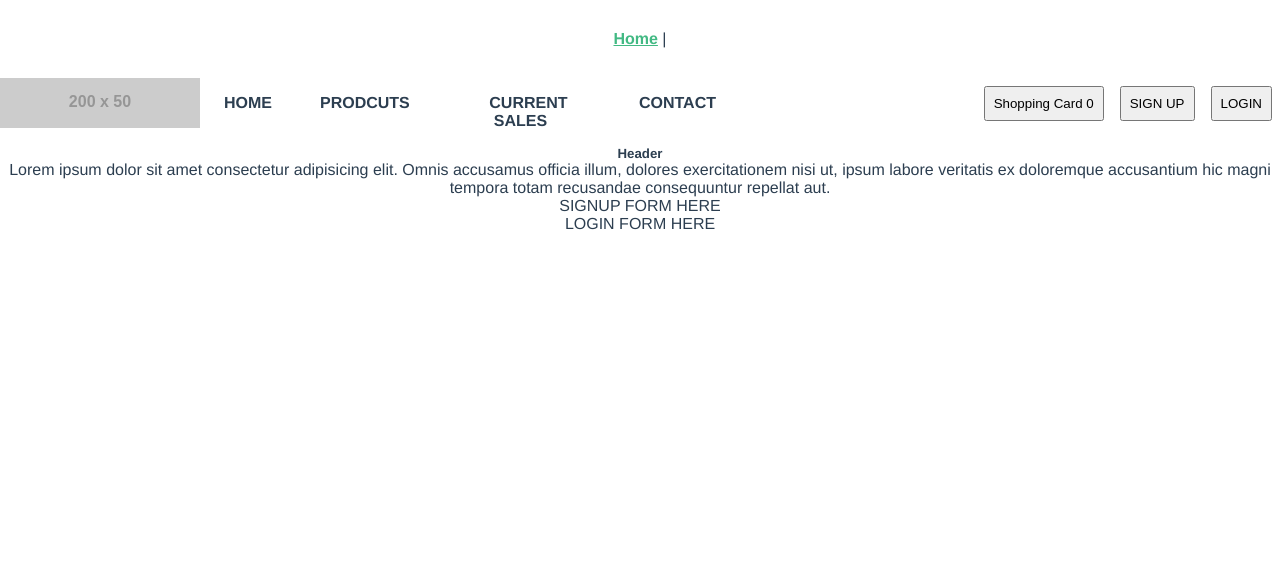
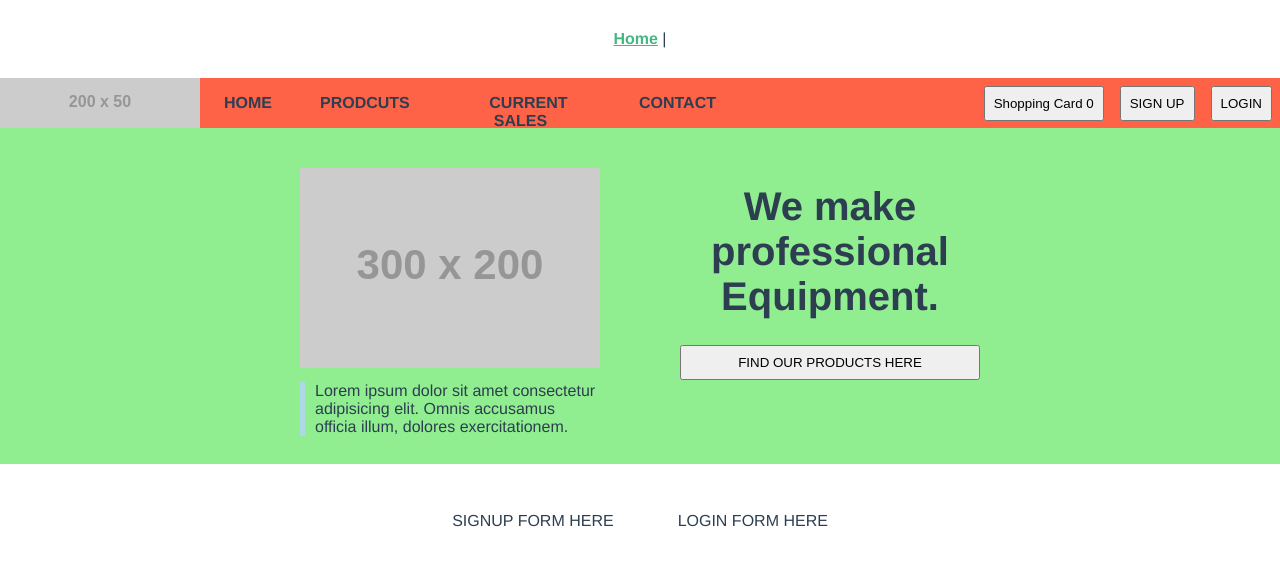
Before and after one commit to TapeMate/vue-php-store-prototype-frontend, a Vue app: page / in a window 1280 px wide. Shown: the top 566 px of the page. Built offline with nearby package versions, Linux system fonts and the light colour scheme.

Commit message:
implemented basic home section layout.

```diff
--- a/public/css/main.css
+++ b/public/css/main.css
@@ -1,6 +1,7 @@
 .navbar-wrapper {
   width: 100%;
   height: 50px;
+  background: tomato;
 }
 .navbar-wrapper .navbar-main {
   padding: 0;
@@ -37,6 +38,64 @@
   padding: 0.5rem;
 }
 
+.home-section-wrapper {
+  width: 100%;
+  height: 100%;
+  display: flex;
+  flex-direction: column;
+}
+.home-section-wrapper .section-container:nth-of-type(1) {
+  height: 42vh;
+  background: lightgreen;
+}
+.home-section-wrapper .section-container:nth-of-type(1) section {
+  display: flex;
+  justify-content: center;
+  align-items: center;
+}
+.home-section-wrapper .section-container:nth-of-type(1) section .section-content-container:nth-of-type(1) {
+  margin: 40px;
+  height: 300px;
+  width: 300px;
+}
+.home-section-wrapper .section-container:nth-of-type(1) section .section-content-container:nth-of-type(1) p {
+  border-left: 5px solid lightblue;
+  text-align: left;
+  padding-left: 10px;
+  margin-top: 10px;
+}
+.home-section-wrapper .section-container:nth-of-type(1) section .section-content-container:nth-of-type(2) {
+  margin: 40px;
+  height: 300px;
+  width: 300px;
+  display: flex;
+  flex-direction: column;
+  justify-content: flex-start;
+}
+.home-section-wrapper .section-container:nth-of-type(1) section .section-content-container:nth-of-type(2) h5 {
+  font-size: 2.5rem;
+  padding: 1rem;
+}
+.home-section-wrapper .section-container:nth-of-type(1) section .section-content-container:nth-of-type(2) button {
+  padding: 0.5rem;
+  margin-top: 10px;
+}
+.home-section-wrapper .section-container:nth-of-type(2) {
+  display: flex;
+  justify-content: center;
+  align-items: center;
+}
+.home-section-wrapper .section-container:nth-of-type(2) section {
+  display: flex;
+  justify-content: center;
+  align-items: center;
+  margin-top: 1rem;
+}
+.home-section-wrapper .section-container:nth-of-type(2) section .section-login-container,
+.home-section-wrapper .section-container:nth-of-type(2) section .section-signup-container {
+  padding: 2rem;
+}
+
 * {
   padding: 0;
   margin: 0;
--- a/src/assets/scss/main.scss
+++ b/src/assets/scss/main.scss
@@ -1,4 +1,5 @@
 @use "./partials/navbar-main";
+@use "./partials/home-sections";
 
 * {
   padding: 0;
--- /dev/null
+++ b/src/assets/scss/partials/_home-sections.scss
@@ -0,0 +1,66 @@
+.home-section-wrapper {
+  width: 100%;
+  height: 100%;
+  display: flex;
+  flex-direction: column;
+
+  .section-container:nth-of-type(1) {
+    height: 42vh;
+    background: lightgreen;
+
+    section {
+      display: flex;
+      justify-content: center;
+      align-items: center;
+      .section-content-container:nth-of-type(1) {
+        margin: 40px;
+        height: 300px;
+        width: 300px;
+
+        p {
+          border-left: 5px solid lightblue;
+          text-align: left;
+          padding-left: 10px;
+          margin-top: 10px;
+        }
+      }
+
+      .section-content-container:nth-of-type(2) {
+        margin: 40px;
+        height: 300px;
+        width: 300px;
+        display: flex;
+        flex-direction: column;
+        justify-content: flex-start;
+
+        h5 {
+          font-size: 2.5rem;
+          padding: 1rem;
+        }
+
+        button {
+          padding: 0.5rem;
+          margin-top: 10px;
+        }
+      }
+    }
+  }
+
+  .section-container:nth-of-type(2) {
+    display: flex;
+    justify-content: center;
+    align-items: center;
+
+    section {
+      display: flex;
+      justify-content: center;
+      align-items: center;
+      margin-top: 1rem;
+
+      .section-login-container,
+      .section-signup-container {
+        padding: 2rem;
+      }
+    }
+  }
+}
--- a/src/assets/scss/partials/_navbar-main.scss
+++ b/src/assets/scss/partials/_navbar-main.scss
@@ -1,6 +1,7 @@
 .navbar-wrapper {
   width: 100%;
   height: 50px;
+  background: tomato;
 
   .navbar-main {
     padding: 0;
--- a/src/components/HomeSections.vue
+++ b/src/components/HomeSections.vue
@@ -1,25 +1,26 @@
 <template>
-  <div class="home-section-container">
+  <div class="home-section-wrapper">
+    <div class="section-container">
       <section>
         <div class="section-content-container">
-        <img src="" alt="" />
+          <img src="https://dummyimage.com/300x200/000/fff" alt="" />
+          <p>
+            Lorem ipsum dolor sit amet consectetur adipisicing elit. Omnis
+            accusamus officia illum, dolores exercitationem.
+          </p>
         </div>
         <div class="section-content-container">
-        <h5>Header</h5>
-        <p>
-          Lorem ipsum dolor sit amet consectetur adipisicing elit. Omnis
-          accusamus officia illum, dolores exercitationem nisi ut, ipsum labore
-          veritatis ex doloremque accusantium hic magni tempora totam recusandae
-          consequuntur repellat aut.
-        </p>
+          <h5>We make professional Equipment.</h5>
+          <button>FIND OUR PRODUCTS HERE</button>
         </div>
       </section>
     </div>
-  <div class="home-section-container">
+    <div class="section-container">
       <section>
         <div class="section-signup-container">SIGNUP FORM HERE</div>
         <div class="section-login-container">LOGIN FORM HERE</div>
       </section>
+    </div>
   </div>
 </template>
 
```
Also changed, not shown: 1 other file (tests, documents, lock files or other folders). Lines whose indentation alone changed are shown as unchanged.
